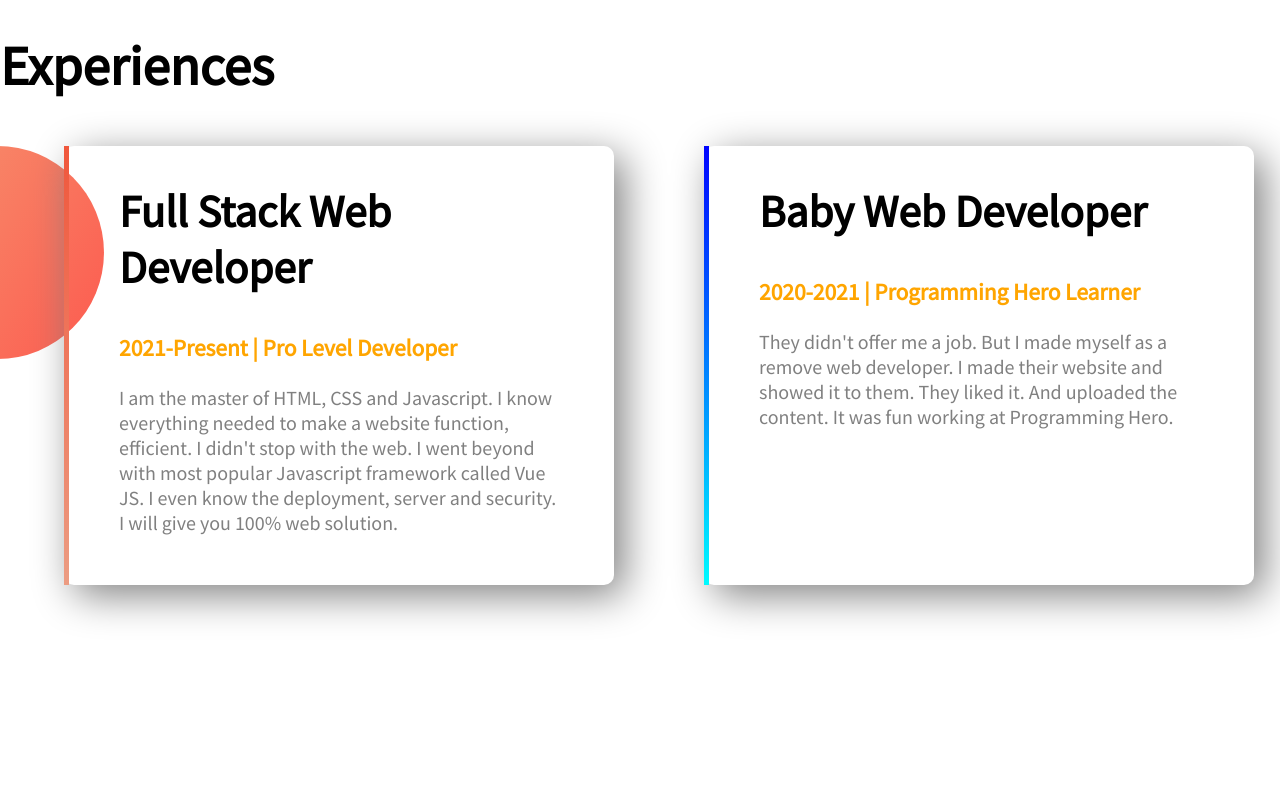
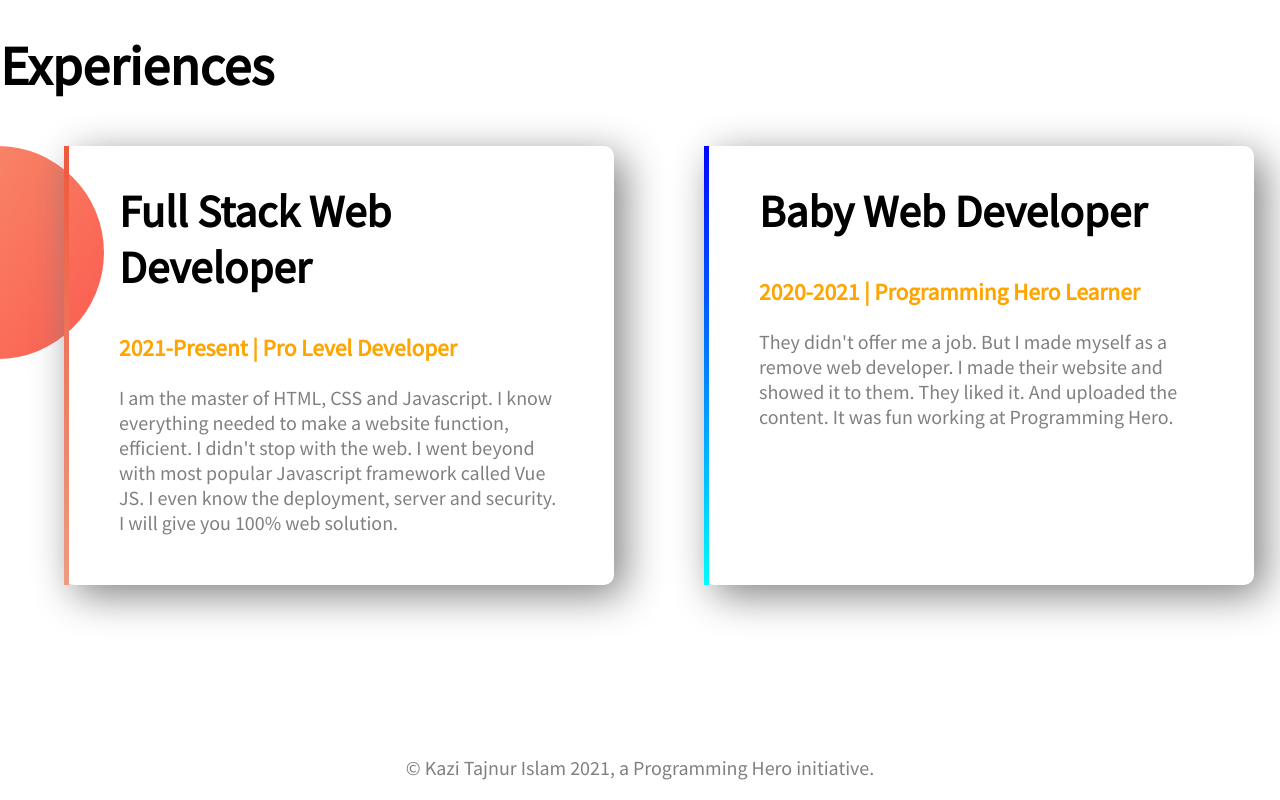
Before and after one commit to tajnur007/my-portfolio-demo, a plain HTML site: page index.html in a window 1280 px wide. Shown: the part 1353-2153 px from the top of the page. Before the commit the page ends 2088 px from the top, so only its background shows below. Drawn offline with Linux system fonts and the light colour scheme.

Commit message:
Footer added

```diff
--- a/index.html
+++ b/index.html
@@ -64,6 +64,9 @@
             </div>
         </div>
     </section>
+    <footer>
+        <p>© Kazi Tajnur Islam 2021, a Programming Hero initiative.</p>
+    </footer>
 
 </body>
 
--- a/style.css
+++ b/style.css
@@ -72,3 +72,7 @@ h1 {
     border-image: linear-gradient(blue, cyan);
     border-image-slice: 7;
 }
+footer p {
+    text-align: center;
+    color: gray;
+}
```
